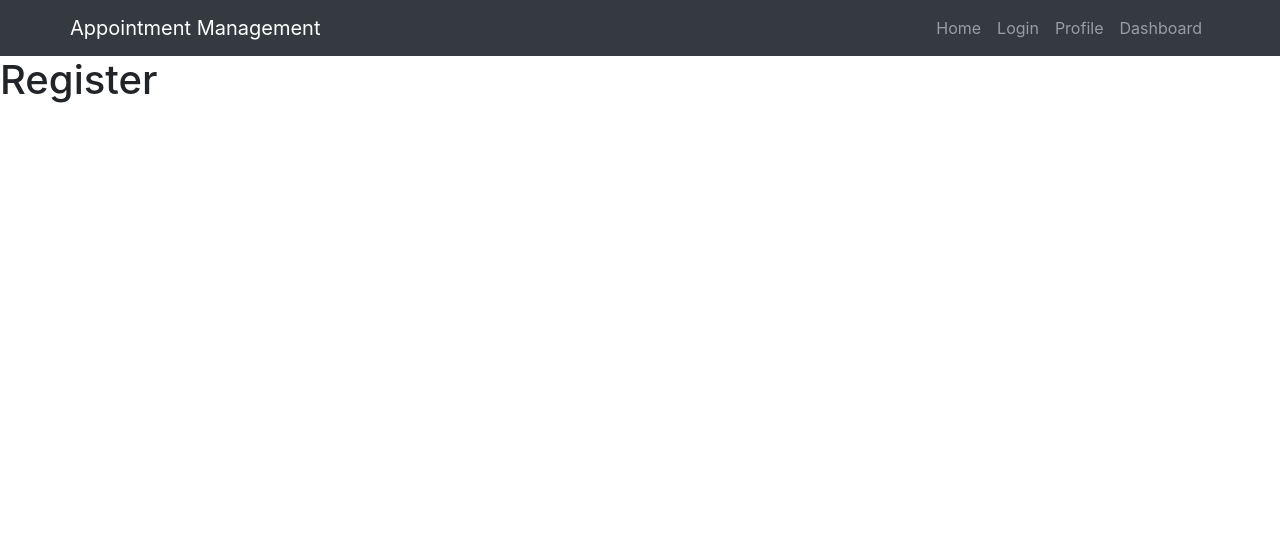
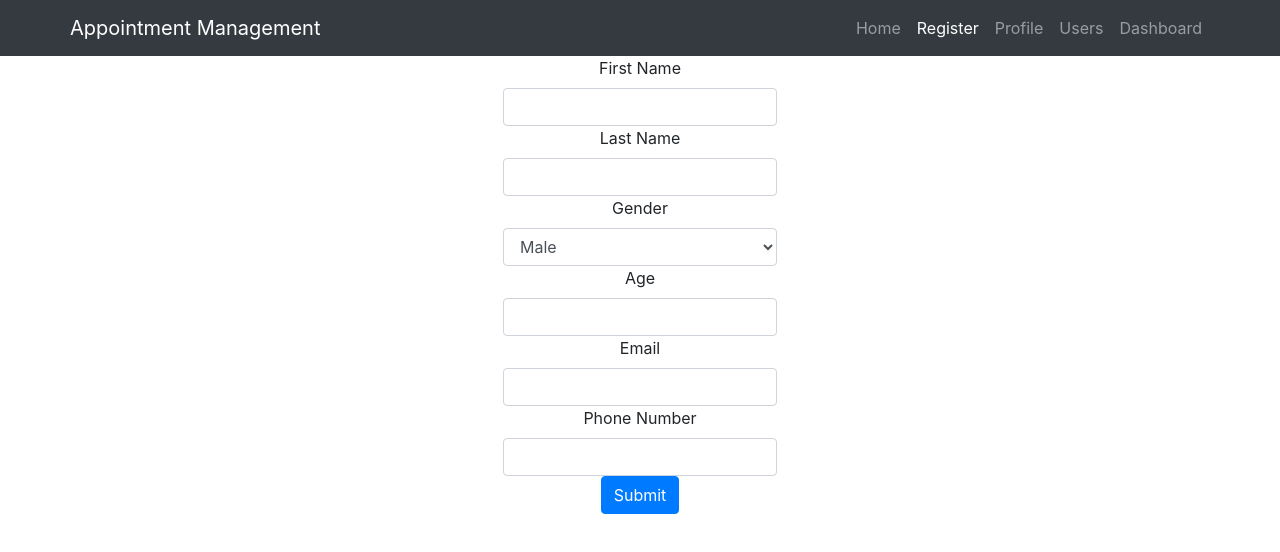
Before and after one commit to naithani-prasoon/appointment-management, a React (Create React App) app in the folder client/: page /register in a window 1280 px wide. Shown: the top 552 px of the page. Built offline with nearby package versions, Linux system fonts and the light colour scheme.

Commit message:
added get, getALl, getUserById, create user functionality on front-end

```diff
--- a/client/package.json
+++ b/client/package.json
@@ -3,15 +3,21 @@
   "version": "0.1.0",
   "private": true,
   "dependencies": {
+    "@emotion/react": "^11.9.3",
+    "@emotion/styled": "^11.9.3",
+    "@mui/material": "^5.9.0",
     "@testing-library/jest-dom": "^5.16.4",
     "@testing-library/react": "^13.3.0",
     "@testing-library/user-event": "^13.5.0",
     "axios": "^0.27.2",
+    "bootstrap": "^5.1.3",
     "react": "^18.2.0",
+    "react-bootstrap": "^2.4.0",
     "react-dom": "^18.2.0",
     "react-router": "^6.3.0",
     "react-router-dom": "^6.3.0",
     "react-scripts": "5.0.1",
+    "styled-components": "^5.3.5",
     "web-vitals": "^2.1.4"
   },
   "scripts": {
--- a/client/src/components/Navigation.js
+++ b/client/src/components/Navigation.js
@@ -17,14 +17,20 @@ export default function Navigation() {
                 </NavLink>
               </li>
               <li className="nav-item">
-                <NavLink className="nav-link" to="/login">
-                  Login
+                <NavLink className="nav-link" to="/register">
+                  Register
                   <span className="sr-only">(current)</span>
                 </NavLink>
               </li>
               <li className="nav-item">
                 <NavLink className="nav-link" to="/profile">
                   Profile
+                  <span className="sr-only">(current)</span>
+                </NavLink>
+              </li>
+              <li className="nav-item">
+                <NavLink className="nav-link" to="/users">
+                  Users
                   <span className="sr-only">(current)</span>
                 </NavLink>
               </li>
--- /dev/null
+++ b/client/src/components/User/UserItem.js
@@ -0,0 +1,23 @@
+import React from "react";
+import Box from '@mui/material/Box';
+import Card from '@mui/material/Card';
+import CardActions from '@mui/material/CardActions';
+import CardContent from '@mui/material/CardContent';
+import Button from '@mui/material/Button';
+import Typography from '@mui/material/Typography';
+import { Link } from "react-router-dom";
+
+export default function UserItem(props) {
+
+    return (
+        <Link to={`/user/${props.user.id}`}>
+            <Card sx={{ minWidth: 275 }} >
+                <CardContent>
+                    <Typography variant="h5" component="div">
+                        {props.user.firstName + " " + props.user.lastName}
+                    </Typography>
+                </CardContent>
+            </Card>
+        </Link>
+    )
+}
--- /dev/null
+++ b/client/src/components/User/UserList.js
@@ -0,0 +1,25 @@
+import axios from "axios";
+import UserItem from "./UserItem";
+import { useState, useEffect } from "react";
+
+
+export default function UserList() {
+    const [users, setUsers] = useState([])
+    const url = 'http://localhost:8080/api/v1/user/all'
+
+    useEffect(() => {
+        axios.get(url).then((res => {
+            setUsers(Object.values(res.data))
+        }))
+    }, [])
+
+    return(
+        <>
+            {users.map((user, idx) => {
+                return (
+                    <UserItem key={idx} user={user} />
+                )
+            })}
+        </>
+    )
+}
--- a/client/src/components/User/user.js
+++ b/client/src/components/User/user.js
@@ -1,24 +1,34 @@
-import React from "react";
-import axios from "axios";
+import { useState, useEffect } from "react"
+import { useParams } from 'react-router-dom';
+import Navigation from "../Navigation";
+import axios from 'axios'
 
+const defaultUser = {
+    firstName : "",
+    lastName : "",
+    age : "",
+    emailAddress : "",
+    phoneNumber : ""
+}
 
 export default function User() {
-    const [user, setUser] = React.useState(null)
-    const [appt, setappt] = React.useState(null)
-    const baseUrl = 'http://localhost:8080/api/v1/user/'
+    const [user, setData] = useState(defaultUser)
+    const { id } = useParams()
+    const url = `http://localhost:8080/api/v1/user/`
 
-    React.useEffect(() => {
-        axios.get(baseUrl + '62c5a35436faf068fc9d4791').then((res => {
-            setUser(res.data)
-        }))
+    useEffect(() => {
+        axios.get(url + id).then((res) => {
+            setData(res.data)
+        })
+        .catch((err) => {
+            console.log(err)
+        })
     }, [])
 
-    if (!user) return null
-
-    return (
-        <div>
+    return(
+        <>
+            <Navigation />
             <h1>{user.firstName} {user.lastName}</h1>
-
-        </div>
+        </>
     )
 }
--- /dev/null
+++ b/client/src/components/UserForm.js
@@ -0,0 +1,74 @@
+import React, { useState } from "react"
+import Button from 'react-bootstrap/Button';
+import axios from "axios";
+import Form from 'react-bootstrap/Form';
+
+
+export default function UserForm() {
+    const [values, setValues] = useState({
+        firstName: "",
+        lastName: "",
+        age: "",
+        gender: "",
+        email: "",
+        phoneNumber: "",
+    })
+
+    const baseUrl = 'http://localhost:8080/api/v1/user/'
+
+    const handleInputChange = (event) => {
+          setValues((values) => ({
+            ...values,
+            [event.target.name]: event.target.value,
+          }));
+    }
+
+    const handleSubmit = (event) => {
+        event.preventDefault();
+        const params = new URLSearchParams()
+        params.append('firstName', values.firstName)
+        params.append('lastName', values.lastName)
+        params.append('gender', values.gender)
+        params.append('age', values.age)
+        params.append('emailAddress', values.email)
+        params.append('phoneNumber', values.phoneNumber)
+
+        axios.post(baseUrl, params)
+    }
+
+    return(
+        <div className='App d-flex flex-column align-items-center'>
+        <Form onSubmit={handleSubmit}>
+            <Form.Group>
+                <Form.Label>First Name</Form.Label>
+                <Form.Control type='text' name="firstName" value={values.firstName} onChange={handleInputChange} />
+            </Form.Group>
+            <Form.Group>
+                <Form.Label>Last Name</Form.Label>
+                <Form.Control type='text' name="lastName" value={values.lastName} onChange={handleInputChange} />
+            </Form.Group>
+            <Form.Group>
+                <Form.Label>Gender</Form.Label>
+                <Form.Control as='select' name="gender" value={values.gender}  onChange={handleInputChange}>
+                    <option value='MALE'>Male</option>
+                    <option value='FEMALE'>Female</option>
+                    <option value='OTHER'>Other</option>
+                </Form.Control>
+            </Form.Group>
+            <Form.Group>
+                <Form.Label>Age</Form.Label>
+                <Form.Control type='number' name="age" value={values.age} onChange={handleInputChange}/>
+            </Form.Group>
+            <Form.Group>
+                <Form.Label>Email</Form.Label>
+                <Form.Control type='email' name="email" value={values.email} onChange={handleInputChange}/>
+            </Form.Group>
+            <Form.Group>
+                <Form.Label>Phone Number</Form.Label>
+                <Form.Control type='text' name="phoneNumber" value={values.phoneNumber} onChange={handleInputChange}/>
+            </Form.Group>
+            <Button type='submit'>Submit</Button>
+        </Form>
+        </div>
+    )
+}
--- a/client/src/index.js
+++ b/client/src/index.js
@@ -6,6 +6,9 @@ import Login from './routes/login';
 import Dashboard from "./routes/dashboard";
 import Register from './routes/register';
 import Profile from './routes/profile';
+import Users from './routes/users';
+import User from './components/User/User';
+
 import reportWebVitals from './reportWebVitals';
 import {BrowserRouter, Route, Routes } from 'react-router-dom'
 
@@ -19,6 +22,8 @@ root.render(
         <Route path='/register' element = {<Register />} />
         <Route path = "/dashboard" element = {<Dashboard />} />
         <Route path = "/profile" element = {<Profile />} />
+        <Route path='/users' element = {<Users />} />
+        <Route path='/user/:id' element = {<User />} />
       </Routes>
     </BrowserRouter>
   </React.StrictMode>
--- a/client/src/routes/register.js
+++ b/client/src/routes/register.js
@@ -1,10 +1,12 @@
 import Navigation from "../components/Navigation"
+import UserForm from "../components/UserForm"
 
 export default function Register() {
+
     return(
         <>
             <Navigation />
-            <h1>Register</h1>
+            <UserForm />
         </>
     )
 }
--- /dev/null
+++ b/client/src/routes/users.js
@@ -0,0 +1,11 @@
+import Navigation from "../components/Navigation";
+import UserList from "../components/User/UserList";
+
+export default function Users() {
+    return(
+        <>
+            <Navigation/>
+            <UserList />
+        </>
+    )
+}
```
Also changed, not shown: 1 other file (tests, documents, lock files or other folders).
